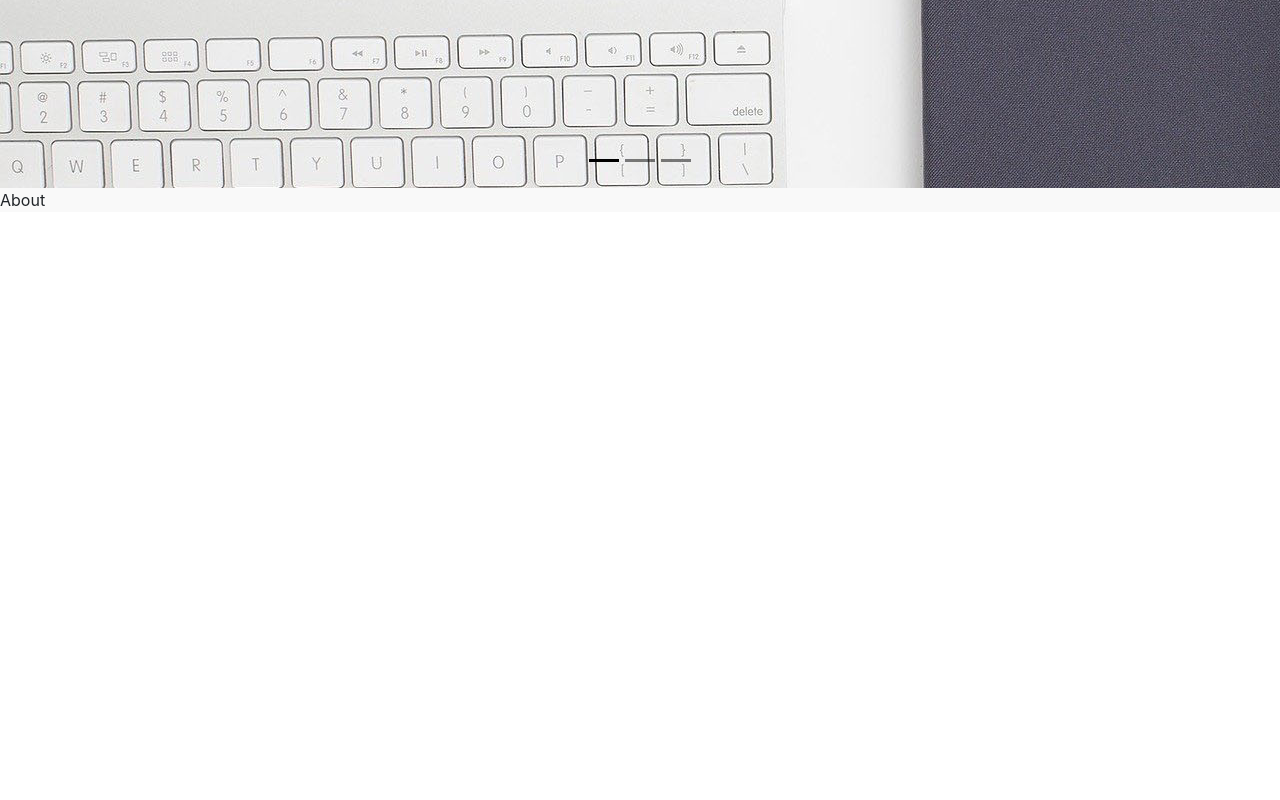
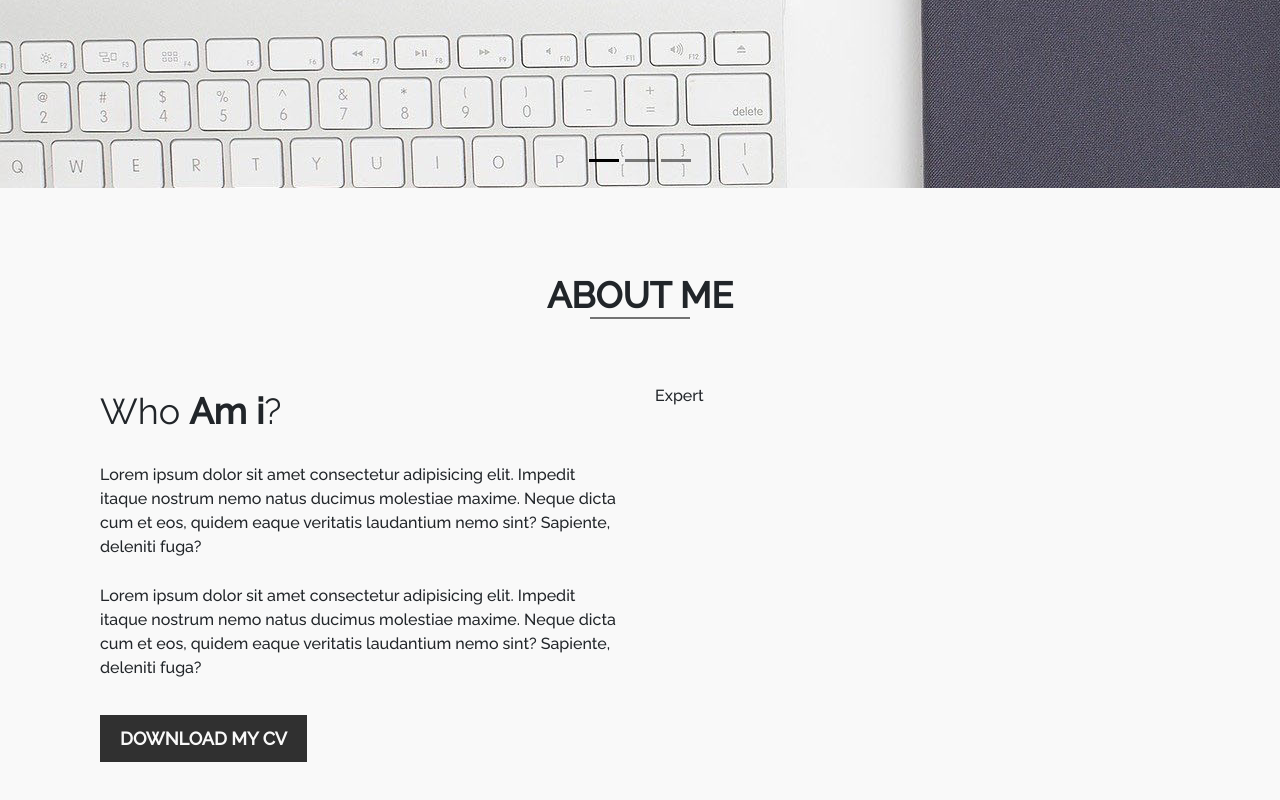
Before and after one commit to chrhuang/Resume, a React (Create React App) app: page / in a window 1280 px wide. Shown: the part 612-1412 px from the top of the page. Before the commit the page ends 824 px from the top, so only its background shows below. Built offline with nearby package versions, Linux system fonts and the light colour scheme.

Commit message:
about me

```diff
--- a/src/components/About/About.js
+++ b/src/components/About/About.js
@@ -1,9 +1,25 @@
 import React, { Component } from 'react'
+import Who from './Who/Who'
+import Expert from './Expert/Expert'
+import './About.scss'
 
 export default class About extends Component {
   render () {
     return (
-      <div>About</div>
+      <div className='About container flex-center'>
+        <div className='title'>
+          <b>ABOUT ME</b>
+        </div>
+        <div className='line' />
+        <div class='row about-me'>
+          <div className='col-6'>
+            <Who />
+          </div>
+          <div className='col-6'>
+            <Expert />
+          </div>
+        </div>
+      </div>
     )
   }
 }
--- a/src/components/About/About.scss
+++ b/src/components/About/About.scss
@@ -0,0 +1,20 @@
+.About {
+    padding: 80px 0;
+    ::selection {
+        background: transparent;
+    }
+    .title {
+        font-size: 36px;
+    }
+    .line {
+        position: relative;
+        width: 100px;
+        border: 1px solid #737373;
+        top: -5px;
+    }
+
+    .about-me {
+        margin-top: 60px;
+        width: 100%;
+    }
+}
--- /dev/null
+++ b/src/components/About/Expert/Expert.js
@@ -0,0 +1,9 @@
+import React, { Component } from 'react'
+
+export default class Expert extends Component {
+  render () {
+    return (
+      <div>Expert</div>
+    )
+  }
+}
--- /dev/null
+++ b/src/components/About/Who/Who.js
@@ -0,0 +1,23 @@
+import React, { Component } from 'react'
+import './Who.scss'
+
+export default class Who extends Component {
+  render () {
+    return (
+      <div className='Who'>
+        <div className='title'>
+          Who <b>Am i</b>?
+        </div>
+        <div className='me'>
+          Lorem ipsum dolor sit amet consectetur adipisicing elit. Impedit itaque nostrum nemo natus ducimus molestiae maxime. Neque dicta cum et eos, quidem eaque veritatis laudantium nemo sint? Sapiente, deleniti fuga?
+        </div>
+        <div className='me'>
+          Lorem ipsum dolor sit amet consectetur adipisicing elit. Impedit itaque nostrum nemo natus ducimus molestiae maxime. Neque dicta cum et eos, quidem eaque veritatis laudantium nemo sint? Sapiente, deleniti fuga?
+        </div>
+        <div className='download'>
+          Download my cv
+        </div>
+      </div>
+    )
+  }
+}
--- /dev/null
+++ b/src/components/About/Who/Who.scss
@@ -0,0 +1,20 @@
+.Who {
+    .title {
+        font-weight: normal;
+    }
+    .me {
+        margin: 25px 0;
+    }
+    .download {
+        cursor: pointer;
+        text-transform: uppercase;
+        display: inline-block;
+        margin-top: 10px;
+        background-color: #303030;
+        width: auto;
+        font-size: 18px;
+        font-weight: bold;
+        padding: 10px 20px;
+        color: #f9f9f9;
+    }
+}
--- a/src/components/App/App.scss
+++ b/src/components/App/App.scss
@@ -1,3 +1,12 @@
 .App {
     background-color: #f9f9f9;
+    font-family: "Raleway", sans-serif;
+    font-weight: 500;
+
+    .flex-center {
+        display: flex;
+        justify-content: center;
+        align-items: center;
+        flex-direction: column;
+    }
 }
--- a/src/components/Navbar/Navbar.js
+++ b/src/components/Navbar/Navbar.js
@@ -43,12 +43,9 @@ export default class Navbar extends Component {
             </div>
             <div className='d-flex'>
               <ul className='d-flex'>
-                <li className='align-item-center active'>
-                  Home
-                </li>
-                <li>
-                  Contact
-                </li>
+                <li className='active'>Home</li>
+                <li>About</li>
+                <li>Contact</li>
               </ul>
             </div>
           </div>
--- a/src/components/Navbar/Navbar.scss
+++ b/src/components/Navbar/Navbar.scss
@@ -1,5 +1,4 @@
 .top-navbar {
-    font-family: "Raleway", sans-serif;
     position: fixed;
     top: 0;
     left: 0;
@@ -37,6 +36,10 @@
     .active {
         text-decoration-line: overline;
     }
+
+    li {
+        cursor: pointer;
+    }
 }
 
 .scroll {
```
Also changed, not shown: src/components/About/Expert/Expert.scss (added).
